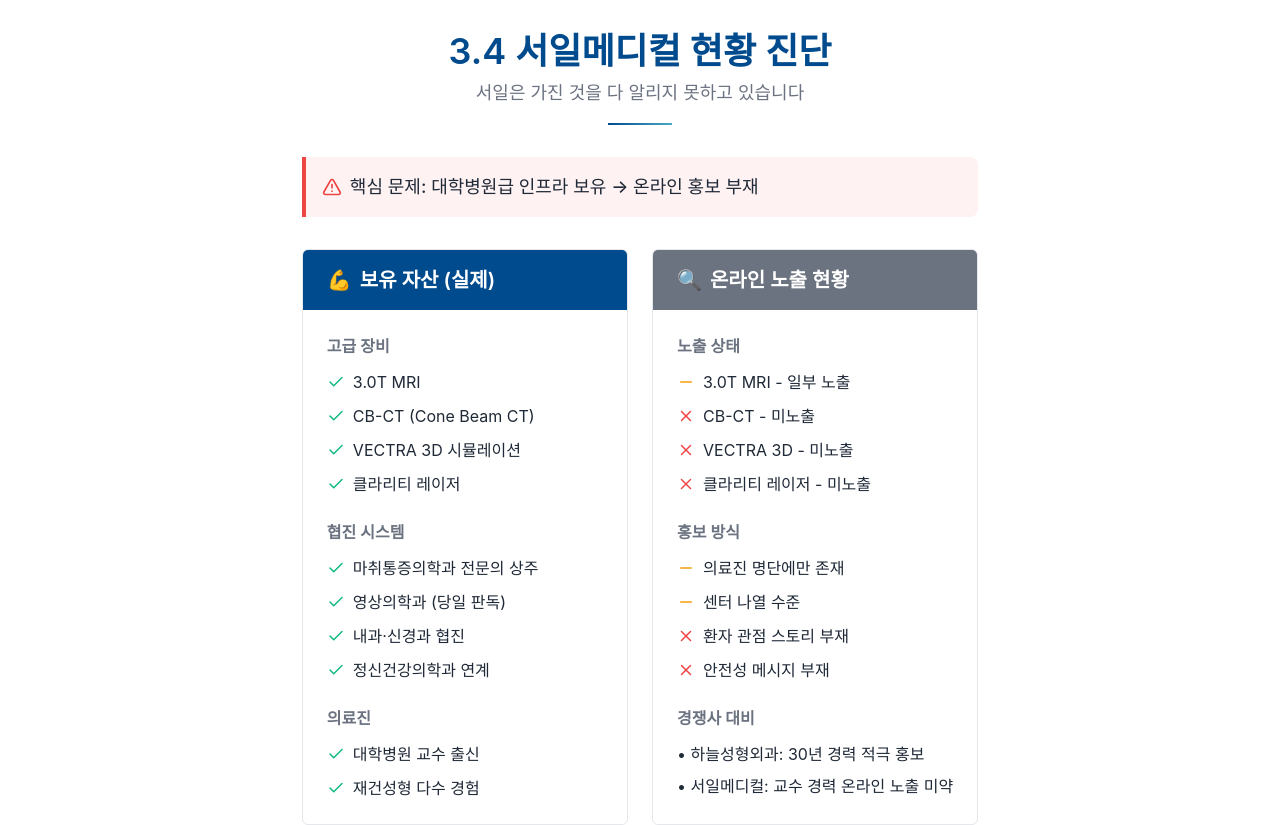
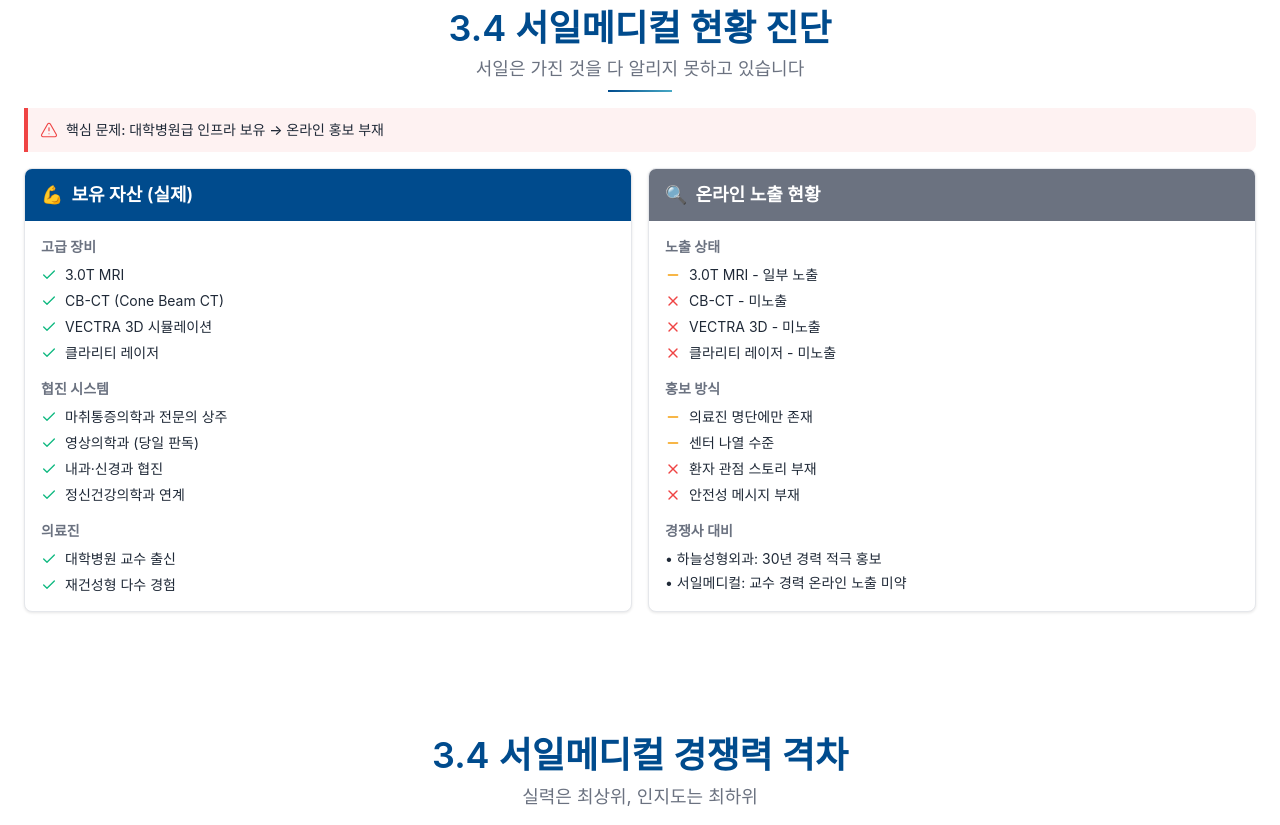
Before and after one commit to kevinkim1975/amp, a Next.js app: page / in a window 1280 px wide. Shown: the part 6800-7625 px from the top of the page. Built offline with nearby package versions, Linux system fonts and the light colour scheme.

Commit message:
10페이지 레이아웃 수정

```diff
--- a/src/components/sections/Section10SeoilDiagnosis.tsx
+++ b/src/components/sections/Section10SeoilDiagnosis.tsx
@@ -3,139 +3,205 @@
  * Nancy Duarte: 한 슬라이드 = 한 메시지 ("서일은 보유 자산을 알리지 못하고 있다")
  * Design Guide (docs/design-guide.md) 기반
  *
- * 수정: 2026-01-13 - 차트 부분 Section10b로 분리
+ * 수정: 2026-01-13 - 레이아웃 최적화 (한 페이지 내 완전 표시)
+ *
+ * 30년차 디자이너 원칙:
+ * - 콘텐츠가 한 페이지에 완전히 들어오도록 공간 최적화
+ * - 적절한 밀도 유지 (너무 짧지 않게)
+ * - Design Guide의 max-w-content 및 스페이싱 시스템 준수
+ *
  * 데이터 소스: data/seoil-medical.yaml (page 10)
  */
 
-import { AlertTriangle, Check, X, Minus } from "lucide-react"
+import { AlertTriangle, Check, X, Minus } from "lucide-react";
+
+// ============================================================================
+// Type Definitions (Boris Cherny: readonly 타입으로 불변성 보장)
+// ============================================================================
+
+interface AssetItem {
+  readonly text: string;
+}
+
+interface AssetSection {
+  readonly title: string;
+  readonly items: readonly AssetItem[];
+}
+
+interface ExposureItem {
+  readonly text: string;
+  readonly status: 'partial' | 'none';
+}
+
+interface ExposureSection {
+  readonly title: string;
+  readonly items: readonly ExposureItem[];
+}
+
+interface ComparisonItem {
+  readonly text: string;
+}
+
+// ============================================================================
+// Sample Data (YAML page 10 기반)
+// ============================================================================
+
+const assetSections: readonly AssetSection[] = [
+  {
+    title: '고급 장비',
+    items: [
+      { text: '3.0T MRI' },
+      { text: 'CB-CT (Cone Beam CT)' },
+      { text: 'VECTRA 3D 시뮬레이션' },
+      { text: '클라리티 레이저' },
+    ],
+  },
+  {
+    title: '협진 시스템',
+    items: [
+      { text: '마취통증의학과 전문의 상주' },
+      { text: '영상의학과 (당일 판독)' },
+      { text: '내과·신경과 협진' },
+      { text: '정신건강의학과 연계' },
+    ],
+  },
+  {
+    title: '의료진',
+    items: [
+      { text: '대학병원 교수 출신' },
+      { text: '재건성형 다수 경험' },
+    ],
+  },
+] as const;
+
+const exposureSections: readonly ExposureSection[] = [
+  {
+    title: '노출 상태',
+    items: [
+      { text: '3.0T MRI - 일부 노출', status: 'partial' },
+      { text: 'CB-CT - 미노출', status: 'none' },
+      { text: 'VECTRA 3D - 미노출', status: 'none' },
+      { text: '클라리티 레이저 - 미노출', status: 'none' },
+    ],
+  },
+  {
+    title: '홍보 방식',
+    items: [
+      { text: '의료진 명단에만 존재', status: 'partial' },
+      { text: '센터 나열 수준', status: 'partial' },
+      { text: '환자 관점 스토리 부재', status: 'none' },
+      { text: '안전성 메시지 부재', status: 'none' },
+    ],
+  },
+] as const;
+
+const comparisonItems: readonly ComparisonItem[] = [
+  { text: '하늘성형외과: 30년 경력 적극 홍보' },
+  { text: '서일메디컬: 교수 경력 온라인 노출 미약' },
+] as const;
+
+// ============================================================================
+// Component (레이아웃 최적화: 한 페이지 내 완전 표시)
+// ============================================================================
 
 export function Section10SeoilDiagnosis() {
   return (
-    <section className="min-h-[calc(100vh-144px)] bg-white flex flex-col">
-      <div className="max-w-7xl mx-auto px-6 py-12 flex-1 flex flex-col">
-        {/* Section Header */}
-        <div className="text-center mb-8">
-          <h2 className="text-4xl font-semibold text-[#004B8D] mb-2">3.4 서일메디컬 현황 진단</h2>
-          <p className="text-lg text-[#6B7280]">서일은 가진 것을 다 알리지 못하고 있습니다</p>
-          <div className="mx-auto w-16 h-0.5 bg-gradient-to-r from-[#004B8D] to-[#48A9C5] mt-4" />
+    <section className="w-full bg-background py-6">
+      {/* Design Guide 준수: max-w-content (1280px), min-h로 화면 채우기 */}
+      <div className="mx-auto max-w-content px-6 min-h-[calc(100vh-144px)] flex flex-col">
+        {/* Section Header - 압축 */}
+        <div className="text-center mb-4">
+          <h2 className="text-heading-2 text-primary mb-1">
+            3.4 서일메디컬 현황 진단
+          </h2>
+          <p className="text-body text-text-secondary mb-2">
+            서일은 가진 것을 다 알리지 못하고 있습니다
+          </p>
+          <div
+            className="mx-auto w-16 h-0.5 bg-gradient-to-r from-primary to-secondary"
+            aria-hidden="true"
+          />
         </div>
 
-        {/* Warning Callout */}
-        <div className="mb-8 p-4 bg-[#FEF2F2] border-l-4 border-[#EF4444] rounded-r-lg">
+        {/* Warning Callout - 압축 */}
+        <div className="mb-4 p-3 bg-red-50 border-l-4 border-red-500 rounded-r-lg">
           <div className="flex items-center gap-2">
-            <AlertTriangle className="text-[#EF4444] flex-shrink-0" size={20} />
-            <p className="text-lg text-[#1F2937] font-medium">핵심 문제: 대학병원급 인프라 보유 → 온라인 홍보 부재</p>
+            <AlertTriangle className="text-red-500 flex-shrink-0" size={18} strokeWidth={1.5} />
+            <p className="text-sm font-medium text-text-primary">
+              핵심 문제: 대학병원급 인프라 보유 → 온라인 홍보 부재
+            </p>
           </div>
         </div>
 
-        {/* Two Column Comparison - flex-1로 남은 공간 채우기 */}
-        <div className="grid grid-cols-1 lg:grid-cols-2 gap-6 flex-1">
+        {/* Two Column Comparison - 공간 최적화 */}
+        <div className="flex-1 flex items-start">
+          <div className="grid grid-cols-1 lg:grid-cols-2 gap-4 w-full">
             {/* 보유 자산 */}
-          <div className="bg-white border border-[#E5E7EB] rounded-md overflow-hidden flex flex-col">
-            <div className="bg-[#004B8D] px-6 py-4">
-              <h3 className="text-xl font-semibold text-white flex items-center gap-2">
-                <span>💪</span> 보유 자산 (실제)
+            <div className="bg-background border border-border rounded-lg overflow-hidden shadow-card">
+              <div className="bg-primary px-4 py-3">
+                <h3 className="text-lg font-semibold text-white flex items-center gap-2">
+                  <span aria-hidden="true">💪</span> 보유 자산 (실제)
                 </h3>
               </div>
-            <div className="p-6 space-y-6 flex-1">
-              {/* 고급 장비 */}
-              <div>
-                <h4 className="text-base font-semibold text-[#6B7280] mb-3">고급 장비</h4>
-                <div className="space-y-2.5">
-                  {["3.0T MRI", "CB-CT (Cone Beam CT)", "VECTRA 3D 시뮬레이션", "클라리티 레이저"].map((item) => (
-                    <div key={item} className="flex items-center gap-2">
-                      <Check className="text-[#10B981] flex-shrink-0" size={18} />
-                      <span className="text-base text-[#1F2937]">{item}</span>
+              <div className="p-4 space-y-4">
+                {assetSections.map((section, sIdx) => (
+                  <div key={section.title}>
+                    <h4 className="text-sm font-semibold text-text-secondary mb-2">
+                      {section.title}
+                    </h4>
+                    <div className="space-y-1.5">
+                      {section.items.map((item) => (
+                        <div key={item.text} className="flex items-center gap-2">
+                          <Check className="text-accent flex-shrink-0" size={16} strokeWidth={2} />
+                          <span className="text-sm text-text-primary">{item.text}</span>
+                        </div>
+                      ))}
+                    </div>
                   </div>
                 ))}
               </div>
             </div>
 
-              {/* 협진 시스템 */}
-              <div>
-                <h4 className="text-base font-semibold text-[#6B7280] mb-3">협진 시스템</h4>
-                <div className="space-y-2.5">
-                  {[
-                    "마취통증의학과 전문의 상주",
-                    "영상의학과 (당일 판독)",
-                    "내과·신경과 협진",
-                    "정신건강의학과 연계"
-                  ].map((item) => (
-                    <div key={item} className="flex items-center gap-2">
-                      <Check className="text-[#10B981] flex-shrink-0" size={18} />
-                      <span className="text-base text-[#1F2937]">{item}</span>
+            {/* 온라인 노출 현황 */}
+            <div className="bg-background border border-border rounded-lg overflow-hidden shadow-card">
+              <div className="bg-text-secondary px-4 py-3">
+                <h3 className="text-lg font-semibold text-white flex items-center gap-2">
+                  <span aria-hidden="true">🔍</span> 온라인 노출 현황
+                </h3>
+              </div>
+              <div className="p-4 space-y-4">
+                {exposureSections.map((section, sIdx) => (
+                  <div key={section.title}>
+                    <h4 className="text-sm font-semibold text-text-secondary mb-2">
+                      {section.title}
+                    </h4>
+                    <div className="space-y-1.5">
+                      {section.items.map((item) => (
+                        <div key={item.text} className="flex items-center gap-2">
+                          {item.status === 'partial' ? (
+                            <Minus className="text-amber-500 flex-shrink-0" size={16} strokeWidth={2} />
+                          ) : (
+                            <X className="text-red-500 flex-shrink-0" size={16} strokeWidth={2} />
+                          )}
+                          <span className="text-sm text-text-primary">{item.text}</span>
                         </div>
                       ))}
                     </div>
                   </div>
-
-              {/* 의료진 */}
-              <div>
-                <h4 className="text-base font-semibold text-[#6B7280] mb-3">의료진</h4>
-                <div className="space-y-2.5">
-                  {["대학병원 교수 출신", "재건성형 다수 경험"].map((item) => (
-                    <div key={item} className="flex items-center gap-2">
-                      <Check className="text-[#10B981] flex-shrink-0" size={18} />
-                      <span className="text-base text-[#1F2937]">{item}</span>
-                    </div>
                 ))}
-                </div>
-              </div>
-            </div>
-          </div>
-
-          {/* 온라인 노출 현황 */}
-          <div className="bg-white border border-[#E5E7EB] rounded-md overflow-hidden flex flex-col">
-            <div className="bg-[#6B7280] px-6 py-4">
-              <h3 className="text-xl font-semibold text-white flex items-center gap-2">
-                <span>🔍</span> 온라인 노출 현황
-              </h3>
-            </div>
-            <div className="p-6 space-y-6 flex-1">
-              {/* 노출 상태 */}
-              <div>
-                <h4 className="text-base font-semibold text-[#6B7280] mb-3">노출 상태</h4>
-                <div className="space-y-2.5">
-                  <div className="flex items-center gap-2">
-                    <Minus className="text-[#F59E0B] flex-shrink-0" size={18} />
-                    <span className="text-base text-[#1F2937]">3.0T MRI - 일부 노출</span>
-                  </div>
-                  {["CB-CT - 미노출", "VECTRA 3D - 미노출", "클라리티 레이저 - 미노출"].map((item) => (
-                    <div key={item} className="flex items-center gap-2">
-                      <X className="text-[#EF4444] flex-shrink-0" size={18} />
-                      <span className="text-base text-[#1F2937]">{item}</span>
-                    </div>
-                  ))}
-                </div>
-              </div>
-
-              {/* 홍보 방식 */}
-              <div>
-                <h4 className="text-base font-semibold text-[#6B7280] mb-3">홍보 방식</h4>
-                <div className="space-y-2.5">
-                  <div className="flex items-center gap-2">
-                    <Minus className="text-[#F59E0B] flex-shrink-0" size={18} />
-                    <span className="text-base text-[#1F2937]">의료진 명단에만 존재</span>
-                  </div>
-                  <div className="flex items-center gap-2">
-                    <Minus className="text-[#F59E0B] flex-shrink-0" size={18} />
-                    <span className="text-base text-[#1F2937]">센터 나열 수준</span>
-                  </div>
-                  {["환자 관점 스토리 부재", "안전성 메시지 부재"].map((item) => (
-                    <div key={item} className="flex items-center gap-2">
-                      <X className="text-[#EF4444] flex-shrink-0" size={18} />
-                      <span className="text-base text-[#1F2937]">{item}</span>
-                    </div>
-                  ))}
-                </div>
-              </div>
 
                 {/* 경쟁사 대비 */}
                 <div>
-                <h4 className="text-base font-semibold text-[#6B7280] mb-3">경쟁사 대비</h4>
-                <div className="space-y-2 text-base text-[#1F2937]">
-                  <p>• 하늘성형외과: 30년 경력 적극 홍보</p>
-                  <p>• 서일메디컬: 교수 경력 온라인 노출 미약</p>
+                  <h4 className="text-sm font-semibold text-text-secondary mb-2">
+                    경쟁사 대비
+                  </h4>
+                  <div className="space-y-1">
+                    {comparisonItems.map((item) => (
+                      <p key={item.text} className="text-sm text-text-primary">
+                        • {item.text}
+                      </p>
+                    ))}
+                  </div>
                 </div>
               </div>
             </div>
@@ -143,5 +209,5 @@
         </div>
       </div>
     </section>
-  )
+  );
 }
```
Lines whose indentation alone changed are shown as unchanged.
